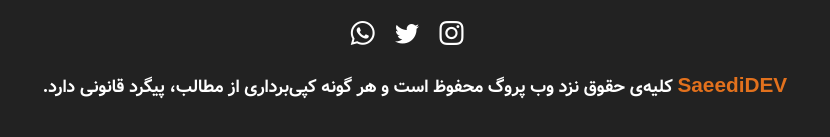
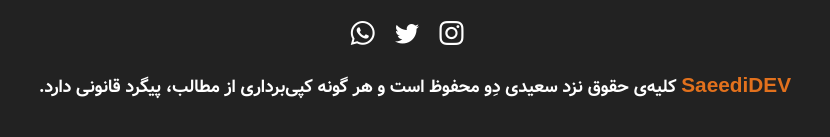
Before and after one commit to SaeediDevs/Ecommerce-UI-Demo, a plain HTML site: page services.html in a window 1280 px wide. Shown: the part 1951-2088 px from the top of the page, 225-1055 px from the left. Drawn offline with Linux system fonts and the light colour scheme; files whose address does not match are found by name.

Commit message:
Update services.html

```diff
--- a/services.html
+++ b/services.html
@@ -7,7 +7,7 @@
         <link rel="stylesheet" href="./css/bootstrap-icons.css" />
         <link rel="stylesheet" href="./css/main.css" />
 
-        <title>lifesaver || services</title>
+        <title>Ecommerce-UI-Demo || services</title>
     </head>
 
     <body>
@@ -225,7 +225,7 @@
 
                 <h4 class="footer-text">
                     <span class="company">SaeediDEV</span>
-                    کلیه‌ی حقوق نزد وب پروگ محفوظ است و هر گونه کپی‌برداری از
+                    کلیه‌ی حقوق نزد سعیدی دِو محفوظ است و هر گونه کپی‌برداری از
                     مطالب، پیگرد قانونی دارد.
                 </h4>
             </div>
```
